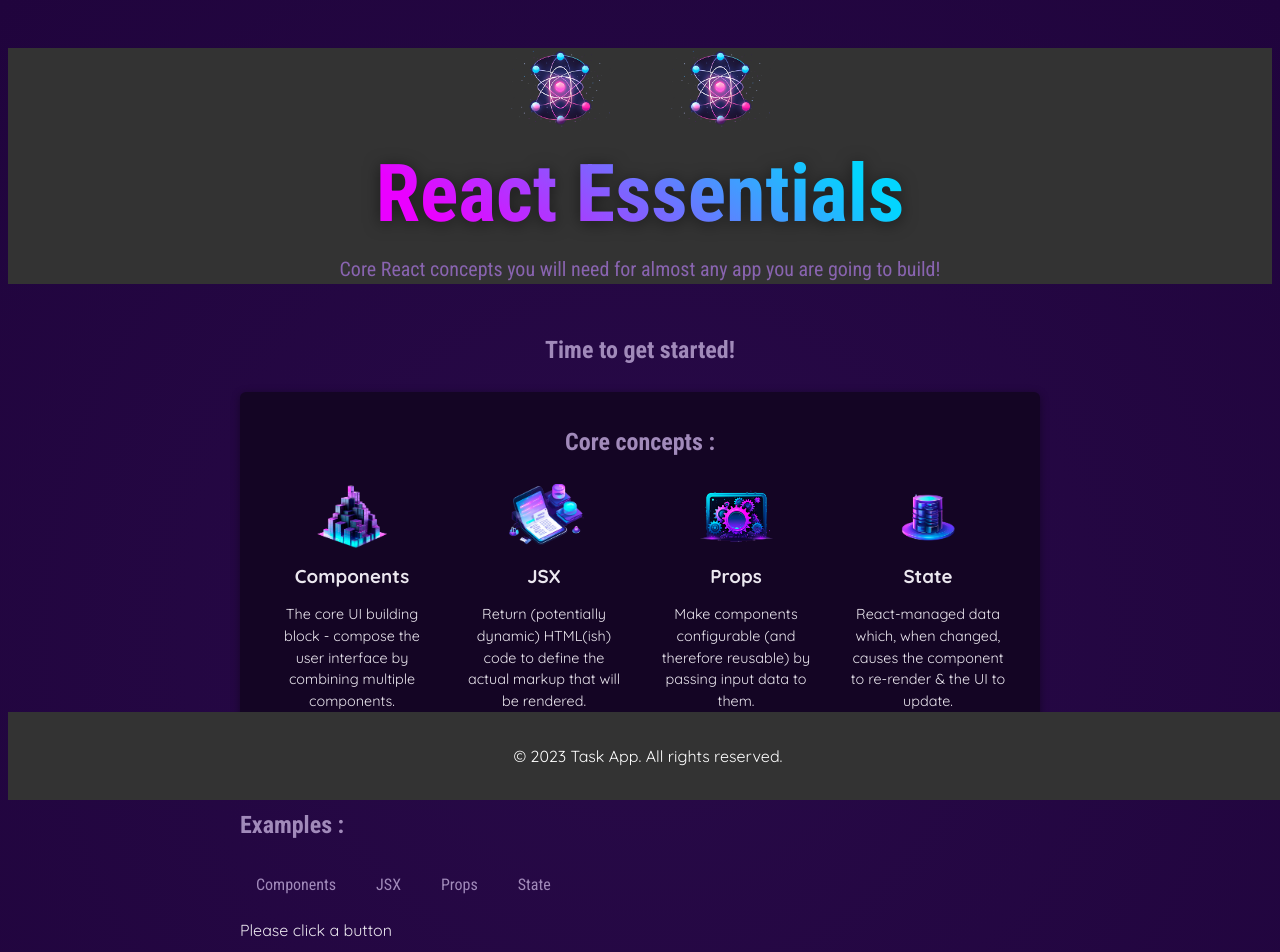
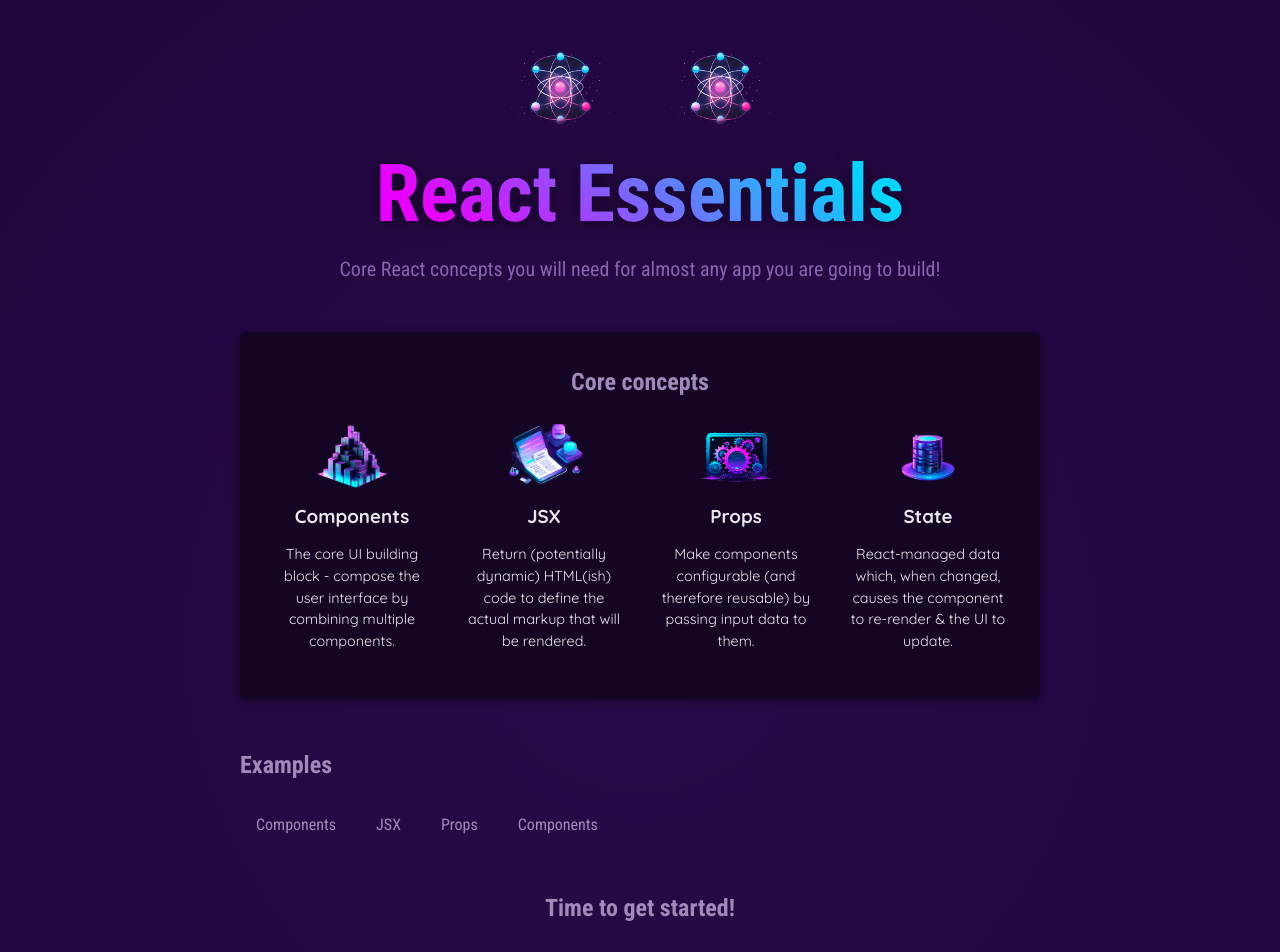
Before and after one commit to BalascanGabriel/TaskApp-React-Frontend, a React (Vite) app: page / in a window 1280 px wide. Shown: the top 952 px of the page. Built offline with nearby package versions, Linux system fonts and the light colour scheme.

Commit message:
Revert "More components and concepts"
This reverts commit 8e9df1ed7a70be8c388e1d1b866c7a257ca3a713.

```diff
--- a/src/App.jsx
+++ b/src/App.jsx
@@ -2,50 +2,46 @@
 
 import { CORE_CONCEPTS } from './data'
 import Header from './components/Header/Header'
-import Footer from './components/Footer/Footer';
 import CoreConcept from './components/CoreConcept/CoreConcept';
-import TabButton from './components/TabButton/TabButton';
+import TabButton from './components/TabButton';
 
 function App() {
-
-  let tabContent = 'Please click a button'
-
-  function handleSelect(selectedButton) {
-    tabContent = selectedButton
-    console.log(selectedButton)
-  }
-
-
   return (
     <div>
       <Header />
 
       <main>
-        <h2>Time to get started!</h2>
-
         <section id="core-concepts">
-          <h2>Core concepts : </h2>
+          <h2>Core concepts</h2>
           <ul>
             <CoreConcept {...CORE_CONCEPTS[0]} />
             <CoreConcept {...CORE_CONCEPTS[1]} />
-            <CoreConcept {...CORE_CONCEPTS[2]} />
-            <CoreConcept {...CORE_CONCEPTS[3]} />
+            <CoreConcept
+              title={CORE_CONCEPTS[2].title}
+              description={CORE_CONCEPTS[2].description}
+              image={CORE_CONCEPTS[2].image}
+            />
+            <CoreConcept
+              title={CORE_CONCEPTS[3].title}
+              description={CORE_CONCEPTS[3].description}
+              image={CORE_CONCEPTS[3].image}
+            />
           </ul>
         </section>
 
         <section id="examples">
-          <h2>Examples : </h2>
+          <h2>Examples</h2>
+
           <menu>
-            <TabButton onSelect={() => handleSelect('components')}>Components</TabButton>
-            <TabButton onSelect={() => handleSelect('JSX')}>JSX</TabButton>
-            <TabButton onSelect={() => handleSelect('props')}>Props</TabButton>
-            <TabButton onSelect={() => handleSelect('state')}>State</TabButton>
+            <TabButton>Components</TabButton>
+            <TabButton>JSX</TabButton>
+            <TabButton>Props</TabButton>
+            <TabButton>Components</TabButton>
           </menu>
-          {tabContent}
+
         </section>
+        <h2>Time to get started!</h2>
       </main>
-
-      <Footer />
     </div>
   );
 }
--- a/src/components/CoreConcept/CoreConcept.css
+++ b/src/components/CoreConcept/CoreConcept.css
@@ -1,3 +1,4 @@
+
 #core-concepts ul {
     list-style: none;
     padding: 0;
--- a/src/components/CoreConcept/CoreConcept.jsx
+++ b/src/components/CoreConcept/CoreConcept.jsx
@@ -1,23 +1,11 @@
 import './CoreConcept.css'
 
-// export default function CoreConcept(props) {
-//   return (
-//     <li>
-//       <img src={props.image} alt={props.title} />
-//       <h3>{props.title}</h3>
-//       <p>{props.description}</p>
-//     </li>
-//   )
-// }
-
-//sau alta structura
-//Folosind destructurare se iau din data.js fix fieldurile care sunt necesare intre {}
-export default function CoreConcept({ image, title, description }) {
-  return (
-    <li>
-      <img src={image} alt={title} />
-      <h3>{title}</h3>
-      <p>{description}</p>
-    </li>
-  )
-}
+export default function CoreConcept(props) {
+    return (
+      <li>
+        <img src={props.image} alt={props.title} />
+        <h3>{props.title}</h3>
+        <p>{props.description}</p>
+      </li>
+    )
+  }
--- a/src/components/Footer/Footer.css
+++ /dev/null
@@ -1,11 +0,0 @@
-/* styles/Footer.css */
-
-footer {
-    position: fixed;
-    bottom: 0;
-    width: 100%;
-    padding: 1rem;
-    background-color: #333;
-    color: white;
-    text-align: center;
-  }
--- a/src/components/Footer/Footer.jsx
+++ /dev/null
@@ -1,12 +0,0 @@
-import React from 'react';
-import './Footer.css'
-
-function Footer() {
-  return (
-    <footer>
-      <p>© 2023 Task App. All rights reserved.</p>
-    </footer>
-  );
-}
-
-export default Footer;
--- a/src/components/Header/Header.css
+++ b/src/components/Header/Header.css
@@ -1,7 +1,6 @@
 header {
     text-align: center;
     margin: 3rem 0;
-  background-color: #333;
   }
 
   header img {
--- /dev/null
+++ b/src/components/TabButton.jsx
@@ -0,0 +1,5 @@
+export default function TabButton({children}){
+    return (
+        <li><button>{children}</button></li>
+    )
+}
--- a/src/components/TabButton/TabButton.jsx
+++ /dev/null
@@ -1,11 +0,0 @@
-// export default function TabButton(props){
-//     /* props.children se refera fix la ce este intre opening si closing tag */
-//     return <li><button>{props.children}</button></li>
-// }
-
-/* Sau asa tot prin destructurare direct */
-
-export default function TabButton({ children, onSelect }) {
-
-    return <li><button onClick={onSelect}>{children}</button></li>
-}
```
Also changed, not shown: src/components/TabButton/TabButton.css (deleted). Lines whose indentation alone changed are shown as unchanged.
